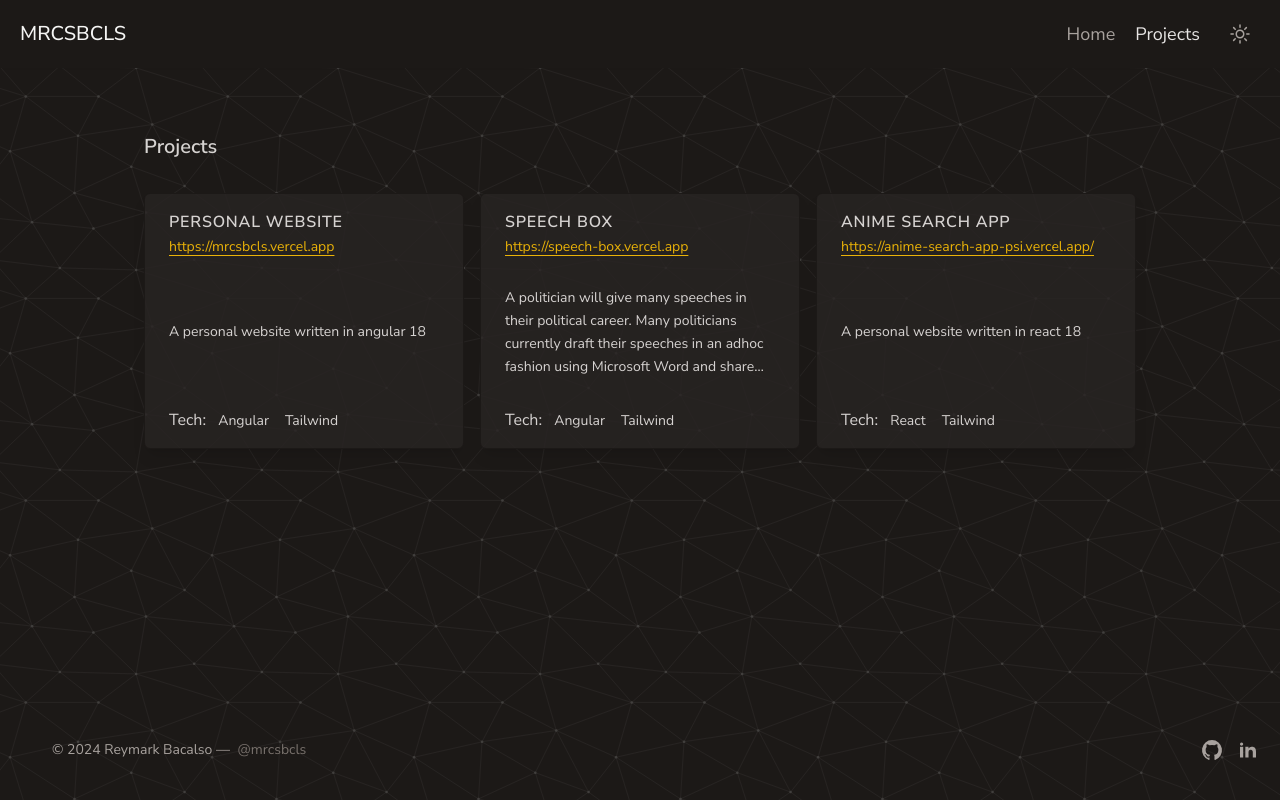
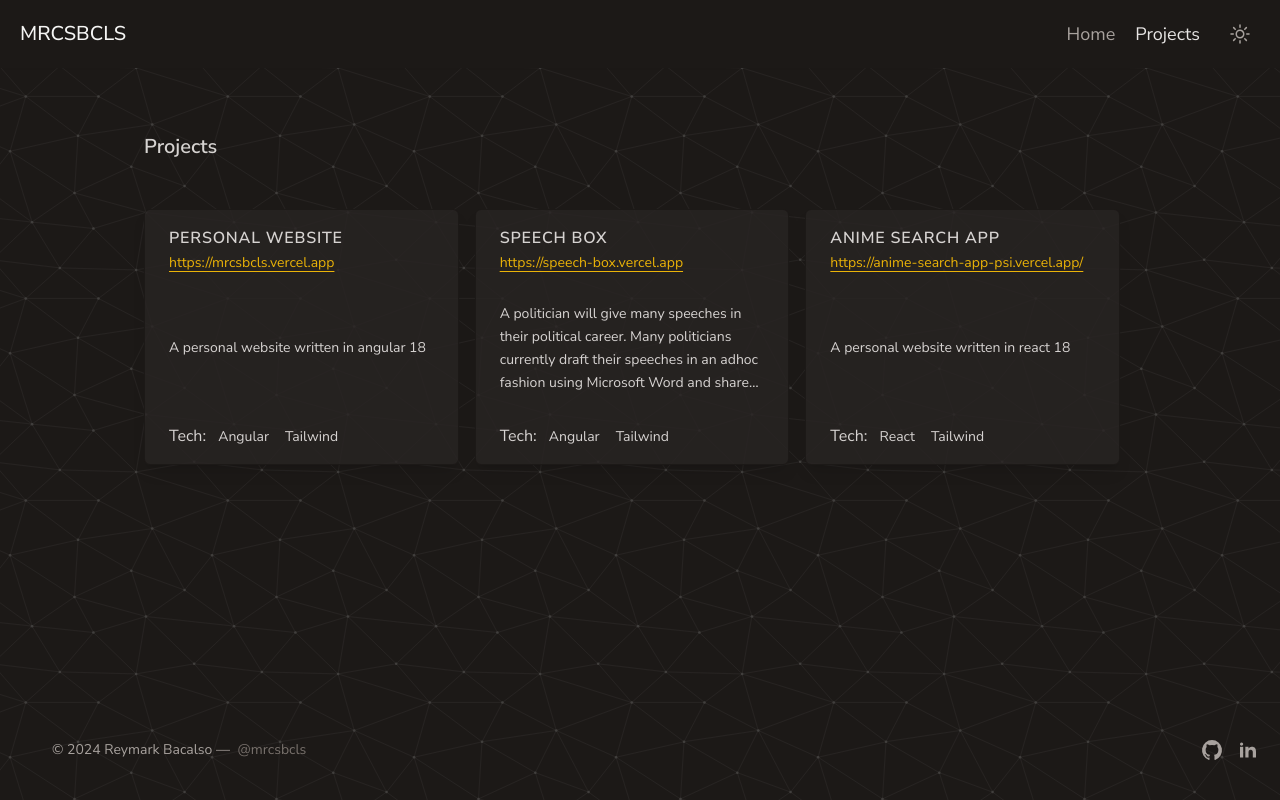
Before and after one commit to d3rdOne/reymark-web-portfolio, an Angular app: page /projects in a window 1280 px wide. Built offline with nearby package versions, Linux system fonts and the light colour scheme.

Commit message:
Update styling for projects section

```diff
--- a/src/app/features/projects/projects.component.html
+++ b/src/app/features/projects/projects.component.html
@@ -6,7 +6,7 @@
       Projects
     </h2>
     <div
-      class="grid xs:grid-cols-1 sm:grid-cols-2 md:grid-cols-3 gap-4 w-4/5 sm:w-full pl-8 sm:pl-0"
+      class="grid xs:grid-cols-1 sm:grid-cols-2 md:grid-cols-3 gap-4 w-full sm:w-full p-4 sm:pl-0"
     >
       <ng-container *ngFor="let project of projects">
         <div
```
